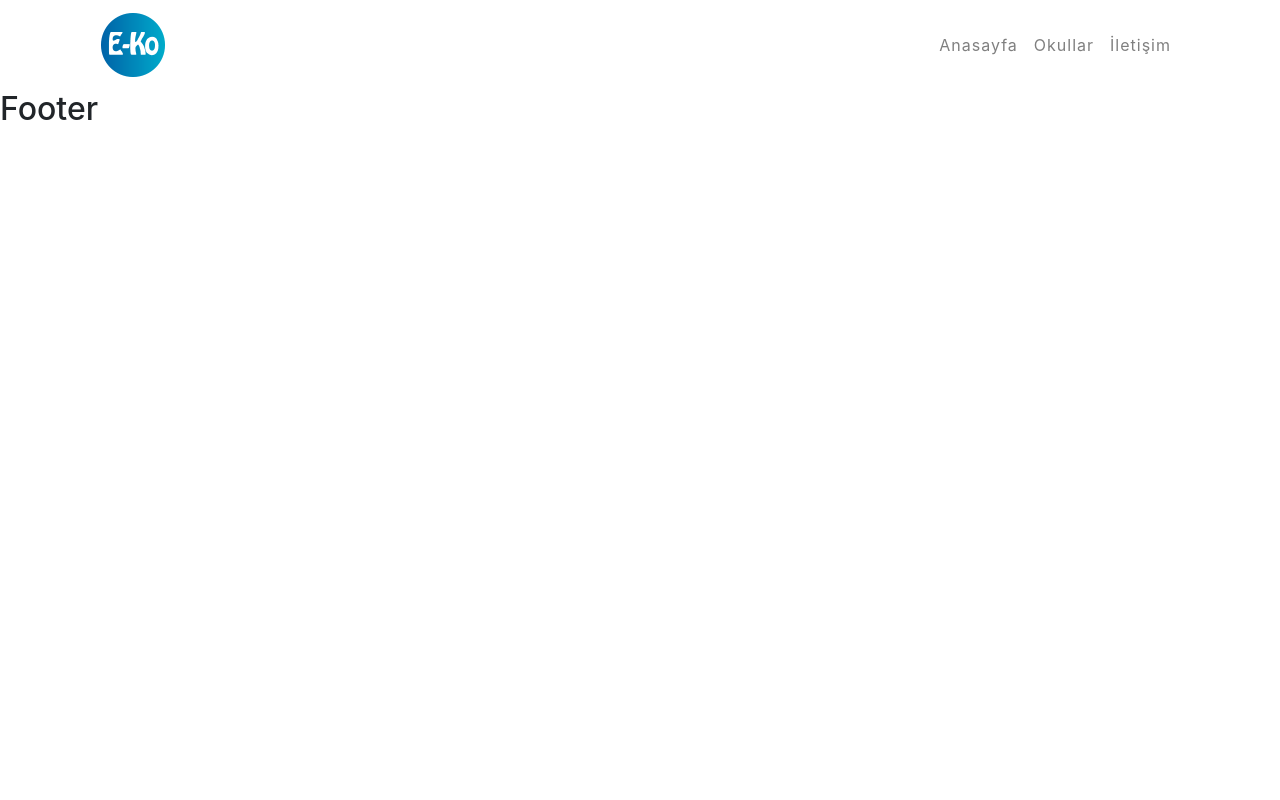
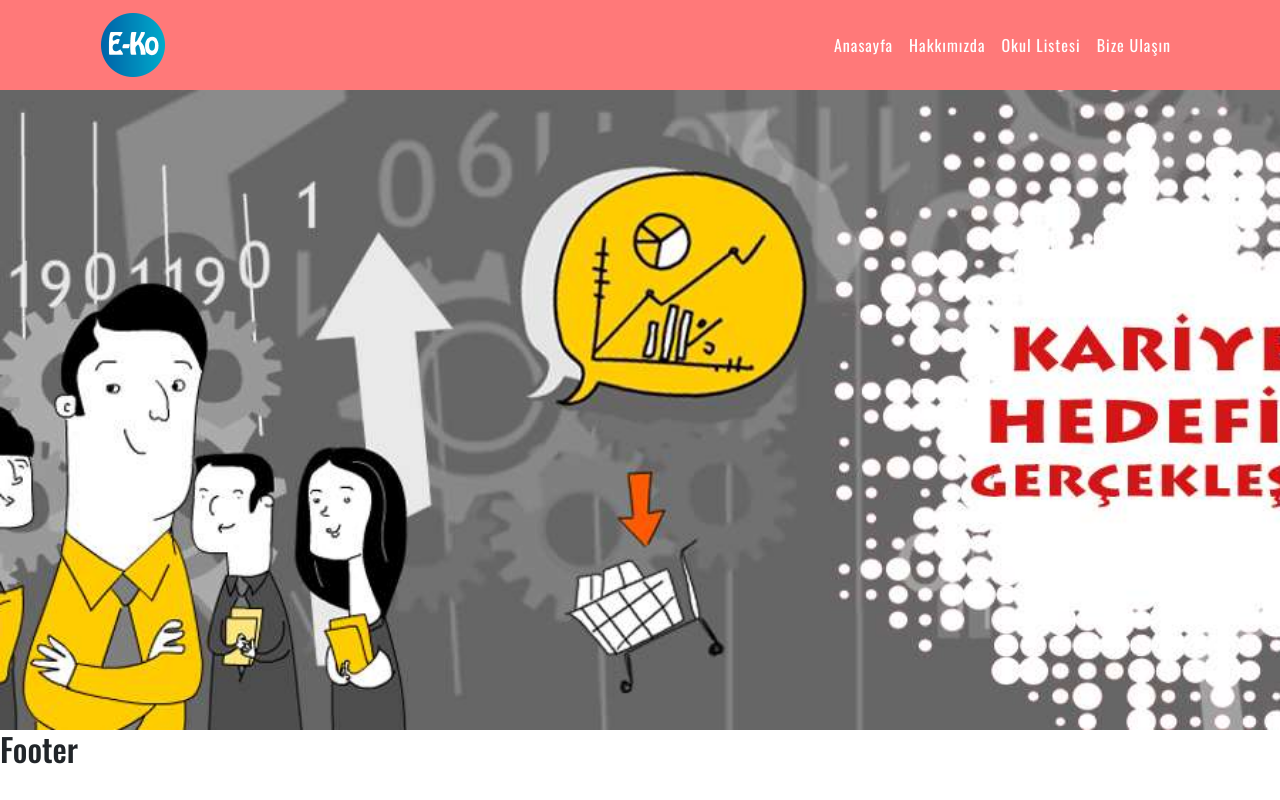
Before and after one commit to tolgagnydnn/kolej, a Vue app in the folder web/: page / in a window 1280 px wide. Built offline with nearby package versions, Linux system fonts and the light colour scheme.

Commit message:
Header.vue tasarımı yapıldı.

```diff
--- a/web/public/style.css
+++ b/web/public/style.css
@@ -1,7 +1,12 @@
+@import url('https://fonts.googleapis.com/css?family=Oswald:200,300,400,500,600,700&display=swap&subset=latin-ext');
+@import url('https://fonts.googleapis.com/css?family=Raleway:200,300,400,400i,600,700,800,900&display=swap&subset=latin-ext');
 *, html {
   margin: 0;
   padding: 0;
   box-sizing: border-box;
+}
+body{
+  font-family: 'Oswald', sans-serif!important;
 }
 body a:hover {
 text-decoration: none;
@@ -10,8 +15,39 @@ body a:focus,
 a:hover {
 text-decoration: none;
 }
-.navbar-collapse .nav-link {
+:root {
+  --defaultcolor:#ff7979;
+  --textfont: 'Raleway', sans-serif;
+}
+
+/*Header Vue*/
+.navbar-light{
+  background-color: var(--defaultcolor);
+}
+.navbar-light .navbar-nav .nav-link {
   font-size: 16px;
   letter-spacing: 1px;
-  color:blue;
+  color:white;
+  transition: 0.8s ease;
 }
+.navbar-light .navbar-nav .nav-link:hover {
+  color:#000;
+}
+.navbar-brand {
+  padding-left: 85px;
+}
+.navbar-collapse {
+  padding-right: 85px;
+}
+.banner {
+  background-image: url('../src/assets/images/banner.jpg');
+  background-repeat: no-repeat;
+  background-size: cover;
+  background-position: center;
+  width: 100%;
+  height: 80vh;
+}
+
+
+
+/*Footer Vue*/
--- a/web/src/components/share/Header.vue
+++ b/web/src/components/share/Header.vue
@@ -1,6 +1,5 @@
 <template>
-  <div>
-    <div class="container">
+  <div class="wrapper">
         <nav class="navbar navbar-expand-lg navbar-light">
                   <a class="navbar-brand" href="index.html">
                       <img src="@/assets/images/logo.png" class="img-fluid deskLogo">
@@ -15,15 +14,18 @@
                               <a class="nav-link" href="index.html">Anasayfa</a>
                           </li>
                           <li class="nav-item">
-                            <a class="nav-link" href="kurumsal.html"> Okullar </a>
+                              <a class="nav-link" href="kurumsal.html"> Hakkımızda </a>
                           </li>
                           <li class="nav-item">
-                            <a class="nav-link" href="iletisim.html">İletişim</a>
+                              <a class="nav-link" href="iletisim.html">Okul Listesi</a>
+                          </li>
+                          <li class="nav-item">
+                              <a class="nav-link" href="iletisim.html"> Bize Ulaşın</a>
                           </li>
                         </ul>
                   </div>
               </nav>
-        </div>
+              <div class="banner"> </div>
         </div>
 </template>
 
--- a/web/src/main.js
+++ b/web/src/main.js
@@ -1,7 +1,7 @@
 import Vue from 'vue'
 import App from './App.vue'
-import VueRouter from 'vue-router'
-import {routes}  from './routes'
+import VueRouter from 'vue-router';
+import {routes}  from './routes';
 import {store} from './store/store';
 
 
--- a/web/src/routes.js
+++ b/web/src/routes.js
@@ -6,5 +6,5 @@ import List from './components/list/List';
 
 
 export const routes = [
-  {path : "/liste" , name :"listeler", component : List }
+  {path : "/liste" ,  component : List }
 ]
```
Also changed, not shown: web/src/assets/images/banner.jpg (added). Lines whose indentation alone changed are shown as unchanged.
